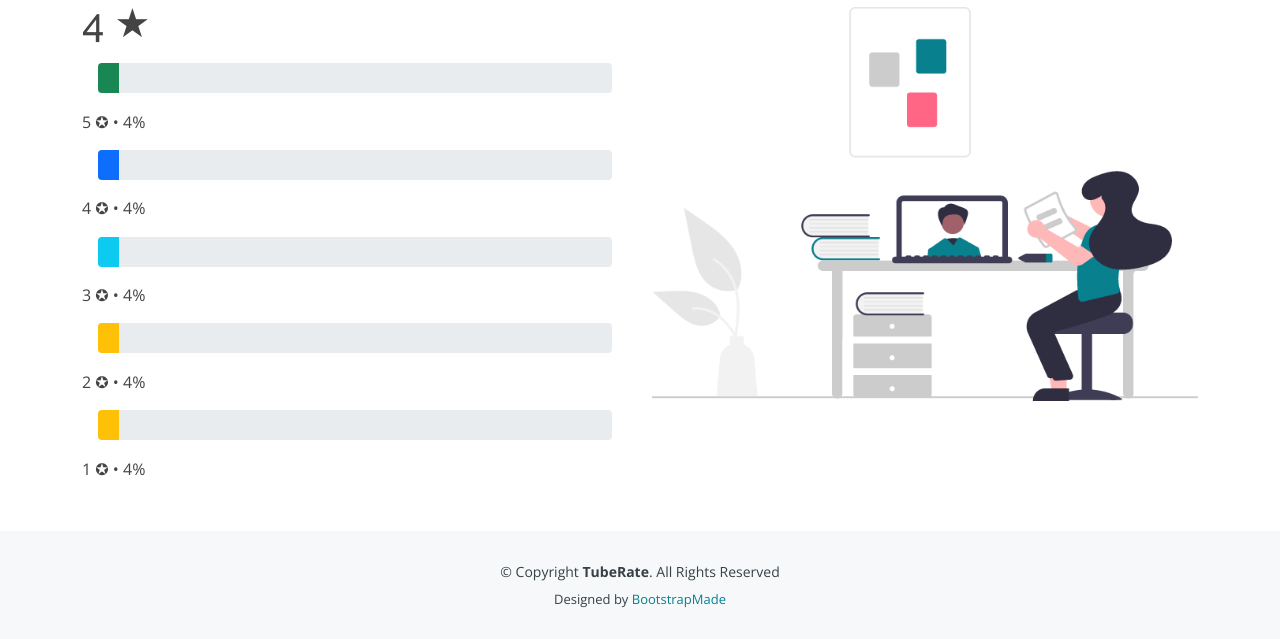
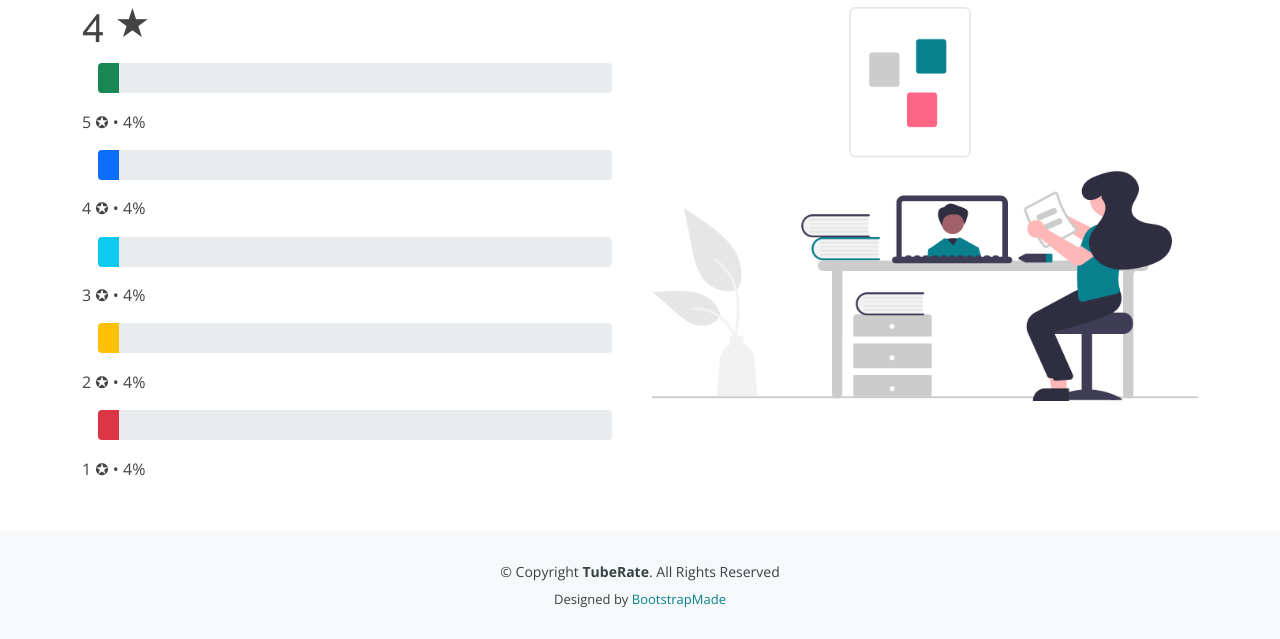
Before and after one commit to n4itik/TubeRate, a Flask app: template templates/rating.html in a window 1280 px wide. Shown: the part 169-808 px from the top of the page. Run offline with Flask 2, Linux system fonts and the light colour scheme; the template is opened without the code that fills it: most values are stand-ins (such as "Sample title", 1, 10 or a date in 2020); some libraries are stand-ins or nearby versions.

Commit message:
Update progress bars

```diff
--- a/templates/rating.html
+++ b/templates/rating.html
@@ -53,7 +53,7 @@
                 <div>2 ✪ • {{ two_rating }}%</div>
 
                 <div class="progress" style="height: 30px;">
-                    <div class="progress-bar bg-warning" role="progressbar" aria-valuenow="{{ one_rating }}"
+                    <div class="progress-bar bg-danger" role="progressbar" aria-valuenow="{{ one_rating }}"
                          aria-valuemin="0"
                          aria-valuemax="100" style="width:{{ one_rating }}%">
                     </div>
```
Also changed, not shown: static/assets/img/rating.png.
